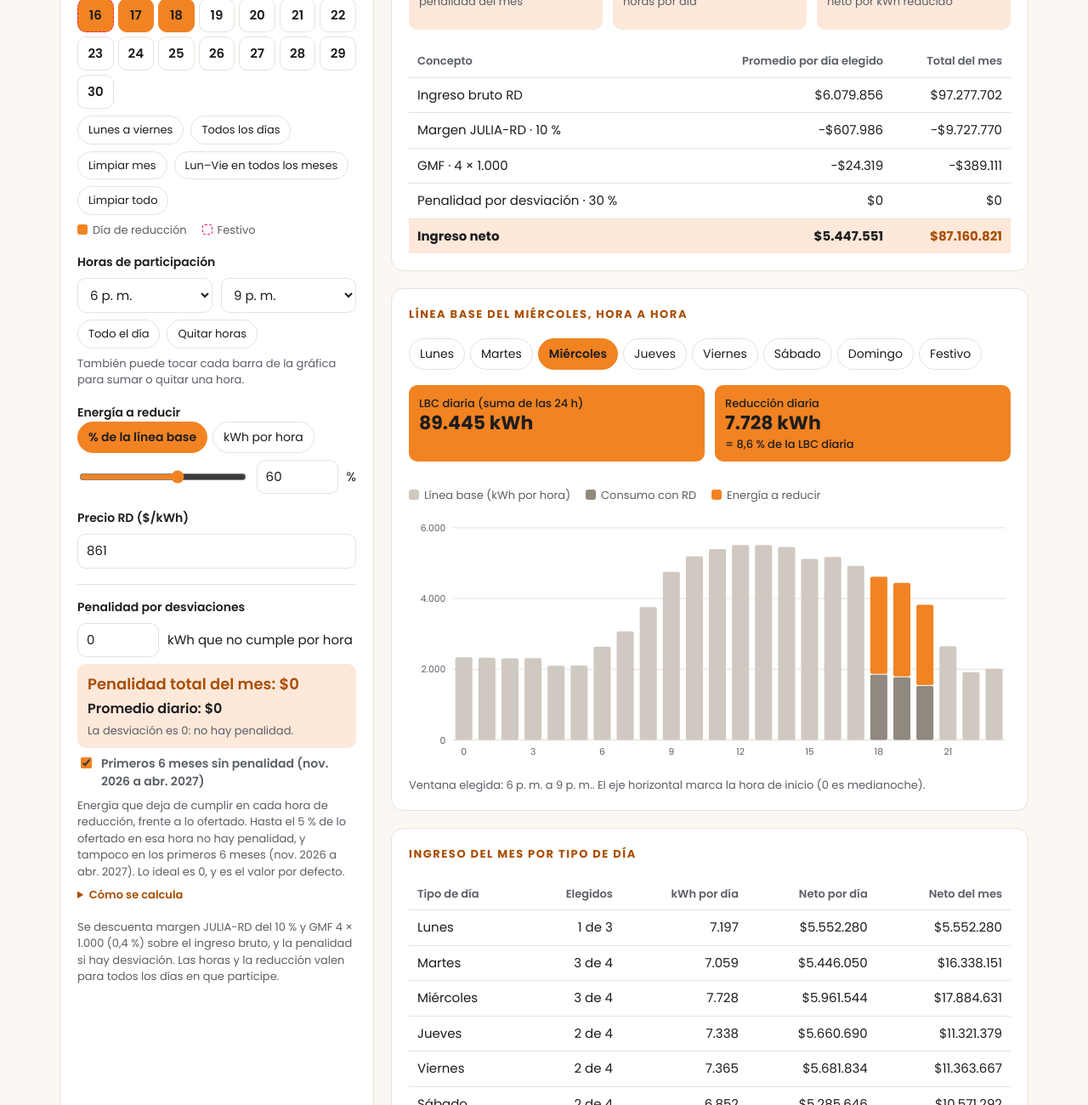
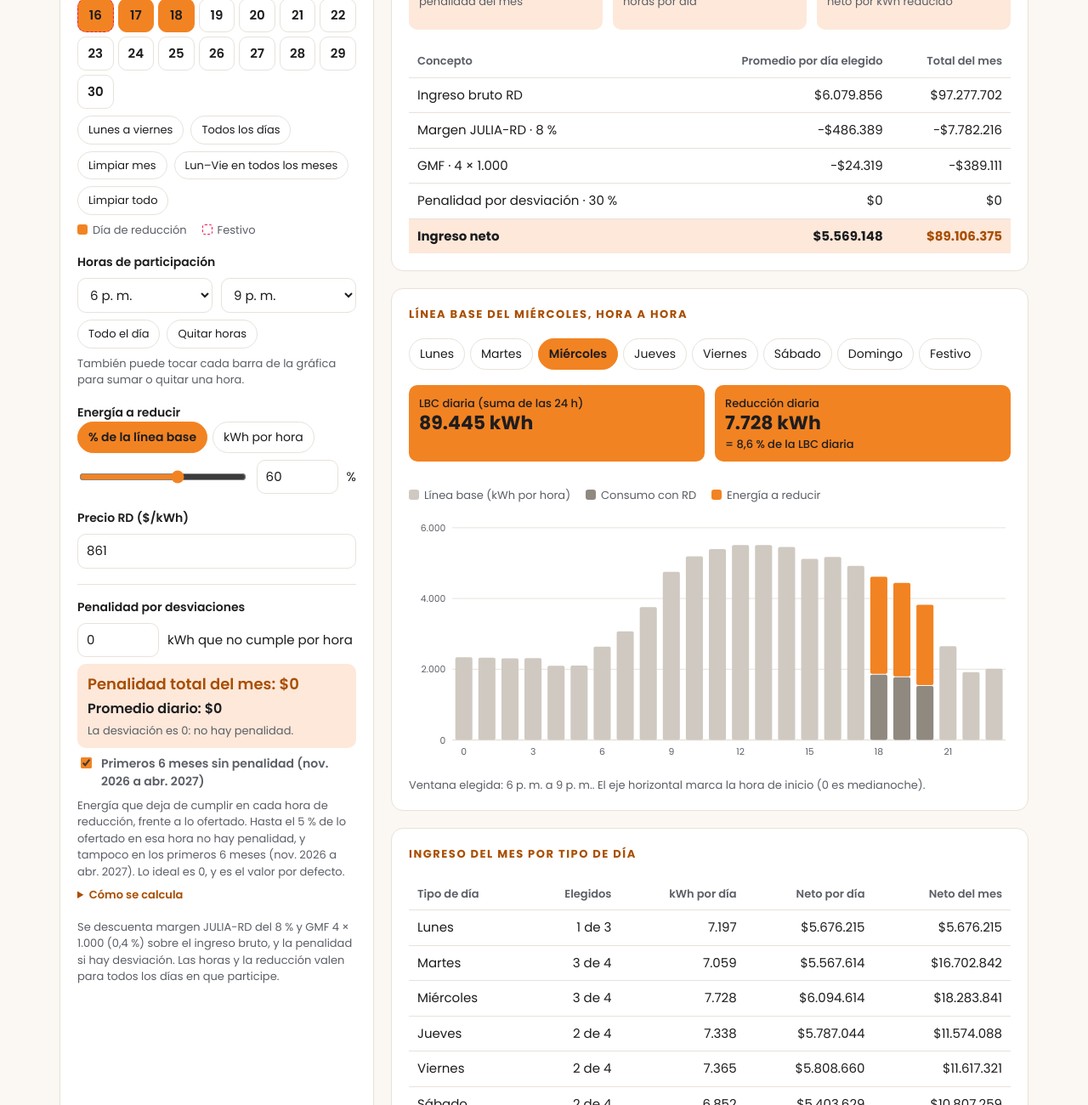
Before and after one commit to JNicolasm31/jrd-makro, a plain HTML site: page index.html in a window 1280 px wide. Shown: the part 820-2120 px from the top of the page at 85% size. Drawn offline with Linux system fonts and the light colour scheme.

Commit message:
Add files via upload

```diff
--- a/index.html
+++ b/index.html
@@ -217,7 +217,7 @@ details.rule summary{font-size:13px;color:var(--orange-ink)}
         <p class="hint">Ejemplo: se compromete con 1.000 kWh. Si falla por 50 kWh (5 %), no paga nada. Si falla por 100 kWh (10 %), paga 30 % del precio RD × 100 kWh. Durante los primeros 6 meses del programa (noviembre de 2026 a abril de 2027) no existe penalidad; desde mayo de 2027 se aplica.</p>
       </details>
     </div>
-    <p class="note">Se descuenta margen JULIA-RD del 10 % y GMF 4 × 1.000 (0,4 %) sobre el ingreso bruto, y la penalidad si hay desviación. Las horas y la reducción valen para todos los días en que participe.</p>
+    <p class="note">Se descuenta margen JULIA-RD del 8 % y GMF 4 × 1.000 (0,4 %) sobre el ingreso bruto, y la penalidad si hay desviación. Las horas y la reducción valen para todos los días en que participe.</p>
   </section>
 
   <div class="stack">
@@ -238,7 +238,7 @@ details.rule summary{font-size:13px;color:var(--orange-ink)}
         <thead><tr><th>Concepto</th><th id="thDay">Promedio por día elegido</th><th>Total del mes</th></tr></thead>
         <tbody>
           <tr><td>Ingreso bruto RD</td><td id="gD"></td><td id="gM"></td></tr>
-          <tr><td>Margen JULIA-RD · 10 %</td><td id="mD"></td><td id="mM"></td></tr>
+          <tr><td>Margen JULIA-RD · 8 %</td><td id="mD"></td><td id="mM"></td></tr>
           <tr><td>GMF · 4 × 1.000</td><td id="fD"></td><td id="fM"></td></tr>
           <tr><td id="pnLbl">Penalidad por desviación · 30 %</td><td id="pnD"></td><td id="pnM"></td></tr>
           <tr class="total"><td>Ingreso neto</td><td id="nD"></td><td id="nM"></td></tr>
@@ -303,7 +303,7 @@ details.rule summary{font-size:13px;color:var(--orange-ink)}
     <p class="hint" style="margin:0">Ingreso = LBC kWh-día × días × precio (USD/MWh) × TRM ÷ 1000, menos el margen de JULIA-RD y el GMF (4 × 1.000). La LBC kWh-día es la LBC diaria registrada en JRD de la frontera seleccionada, en el tipo de día de mayor LBC.</p>
     <div class="ddvin">
       <label class="field"><span class="lbl">TRM de referencia (15 de octubre de 2026)</span><input type="number" id="trm" value="3197.65" min="0" step="0.01" inputmode="decimal"><small style="display:block;margin-top:6px;color:var(--muted);font-size:13px">COP por USD · última TRM del mes anterior, valor predeterminado (modificable)</small></label>
-      <div class="field"><span class="lbl">Margen JULIA-RD</span><div class="fixed">10 %</div></div>
+      <div class="field"><span class="lbl">Margen JULIA-RD</span><div class="fixed">8 %</div></div>
       <div class="field"><span class="lbl">GMF</span><div class="fixed">4 × 1.000</div></div>
     </div>
     <div class="scroll"><table class="parttbl ddv">
@@ -326,7 +326,7 @@ let DATA=PLANTS.Port;const LBCD={"Port": 96144, "Frt36302": 5589, "Frt36303": 31
 const PMAX={max:8000,step:2000};
 let LBCAVG=0;
 const DAYS=[['Lunes','Lunes'],['Martes','Martes'],['Miercoles','Miércoles'],['Jueves','Jueves'],['Viernes','Viernes'],['Sabado','Sábado'],['Domingo','Domingo']];
-const MARGIN=0.10, GMF=0.004, TOL=5, GRACE_END='2027-05'; // primeros 6 meses: nov. 2026 a abr. 2027
+const MARGIN=0.08, GMF=0.004, TOL=5, GRACE_END='2027-05'; // primeros 6 meses: nov. 2026 a abr. 2027
 /* Festivos Colombia 2026 y 2027 (calendarios oficiales con ley Emiliani) */
 const HOLS=new Set(['2026-11-02','2026-11-16','2026-12-08','2026-12-25',
  '2027-01-01','2027-01-11','2027-03-22','2027-03-25','2027-03-26','2027-05-01','2027-05-10','2027-05-31','2027-06-07','2027-07-05','2027-07-20','2027-08-07','2027-08-16','2027-10-18','2027-11-01','2027-11-15','2027-12-08','2027-12-25']);
```
